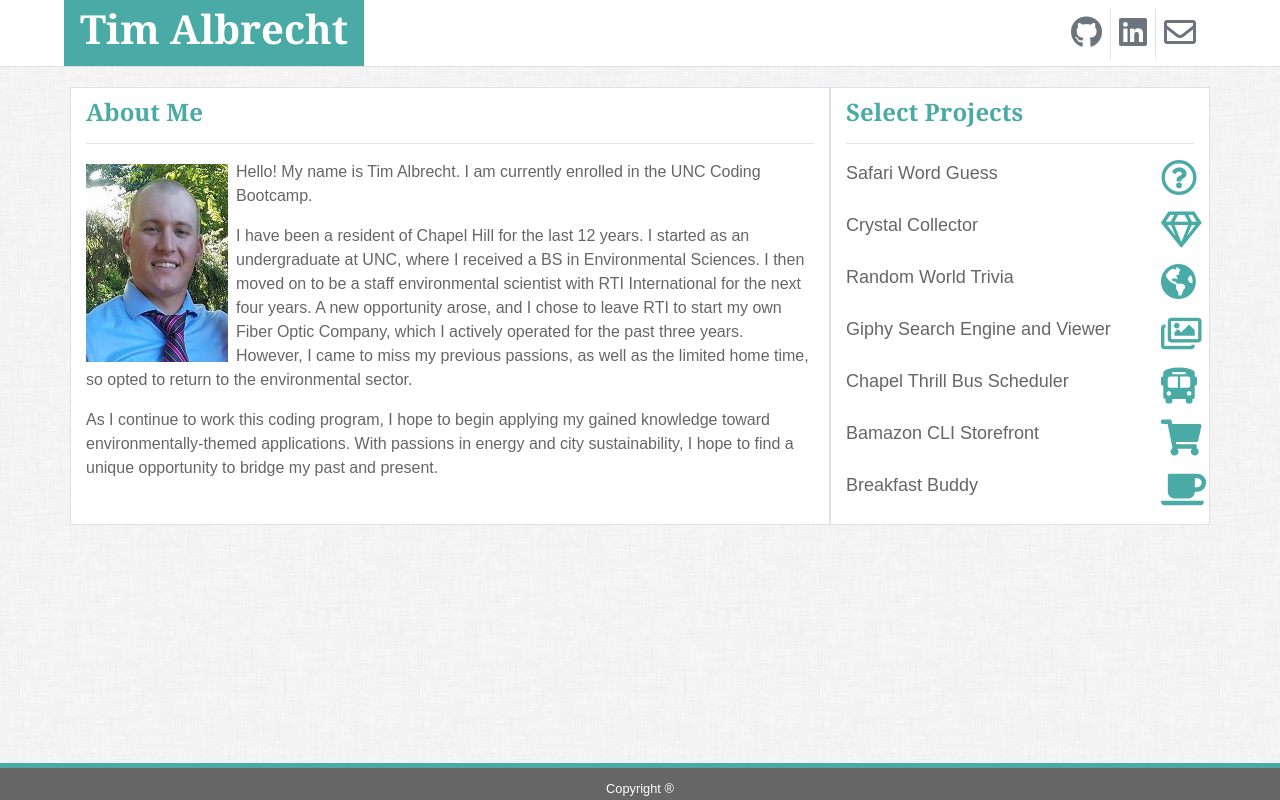
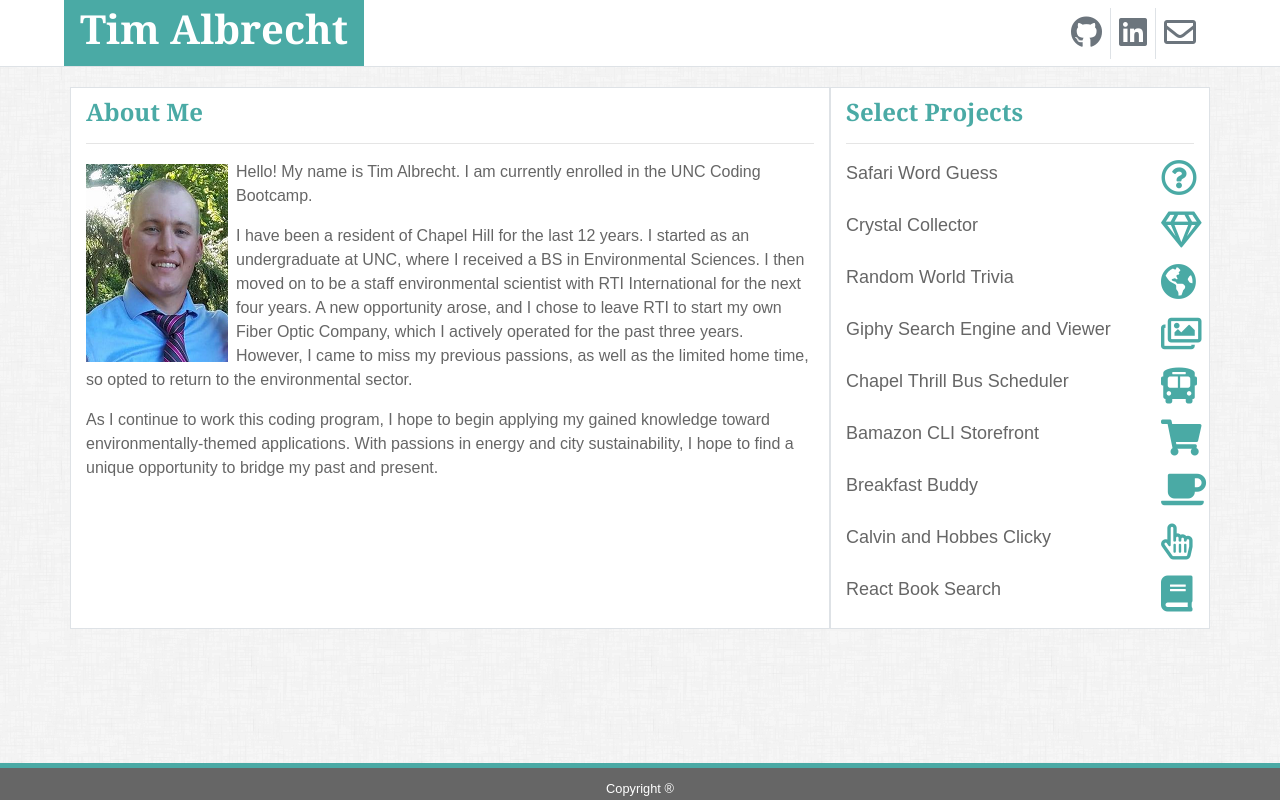
Before and after one commit to timothylalbrecht/timothylalbrecht.github.io, a plain HTML site: page index.html in a window 1280 px wide. Drawn offline with nearby package versions, Linux system fonts and the light colour scheme; files whose address does not match are found by name.

Commit message:
added recent project links and descriptions

```diff
--- a/index.html
+++ b/index.html
@@ -3,8 +3,8 @@
 
 <head>
   <meta charset="UTF-8">
-  <title>Tim Albrecht Bootstrap Website</title>
-  <link rel="stylesheet" href="https://use.fontawesome.com/releases/v5.6.3/css/all.css" integrity="sha384-UHRtZLI+pbxtHCWp1t77Bi1L4ZtiqrqD80Kn4Z8NTSRyMA2Fd33n5dQ8lWUE00s/" crossorigin="anonymous">
+  <title>Tim Albrecht Portfolio</title>
+  <link rel="stylesheet" href="https://use.fontawesome.com/releases/v5.7.1/css/all.css" integrity="sha384-fnmOCqbTlWIlj8LyTjo7mOUStjsKC4pOpQbqyi7RrhN7udi9RwhKkMHpvLbHG9Sr" crossorigin="anonymous">
   <link rel="stylesheet" href="https://stackpath.bootstrapcdn.com/bootstrap/4.1.3/css/bootstrap.min.css" integrity="sha384-MCw98/SFnGE8fJT3GXwEOngsV7Zt27NXFoaoApmYm81iuXoPkFOJwJ8ERdknLPMO" crossorigin="anonymous">
   <link rel="stylesheet" href="assets/css/style.css">
 </head>
@@ -166,6 +166,40 @@
                     </div>
                 </div>
 
+                <div class="row project-entry">
+                    <div class="col-md-10">
+                        <p class="projects" title="A simple react app where users must click &#013;on each unique image. After each click, the images are shuffled &#013;and redisplayed on the page. Click all &#013;12 only once, and win!">Calvin and Hobbes Clicky</p>
+                    </div>
+                    <div class="col-md-2">
+                        <!--ICON WITH LINK-->
+                        <a class="click-game" href="https://timothylalbrecht.github.io/clickgame/" target="_blank"><i class="far fa-hand-pointer fa-2x" aria-hidden="true" style="color:#4aaaa5;"></i></a>
+                    </div>
+                </div>
+                <div class="row mb-2">
+                    <div class="col-md-10">
+                        <!--STUFF I USED ICONS-->
+                    </div>
+                    <div class="col-md-2">
+                    </div>
+                </div>
+
+                <div class="row project-entry">
+                    <div class="col-md-10">
+                        <p class="projects" title="My first true full stack application! This app utilizes &#013;a react framework, with node, express, and a mongoDB backend. &#013; useres can search for books using the Google Books API, &#013;view them online, or save them to a database &#013;for viewing later.">React Book Search</p>
+                    </div>
+                    <div class="col-md-2">
+                        <!--ICON WITH LINK-->
+                        <a class="click-game" href="https://secure-badlands-31722.herokuapp.com/" target="_blank"><i class="fa fa-book fa-2x" aria-hidden="true" style="color:#4aaaa5;"></i></a>
+                    </div>
+                </div>
+                <div class="row mb-2">
+                    <div class="col-md-10">
+                        <!--STUFF I USED ICONS-->
+                    </div>
+                    <div class="col-md-2">
+                    </div>
+                </div>
+
             </div>
         </div>
     </div>
```
